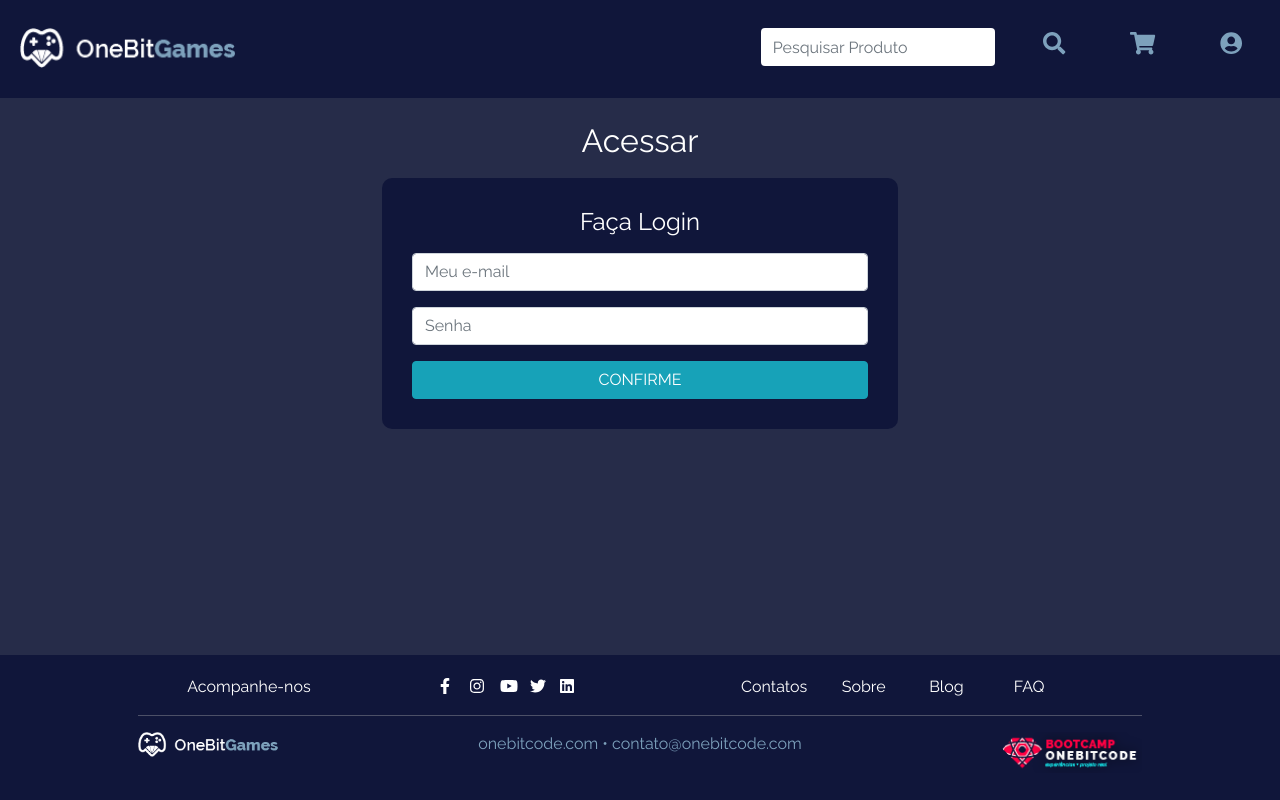
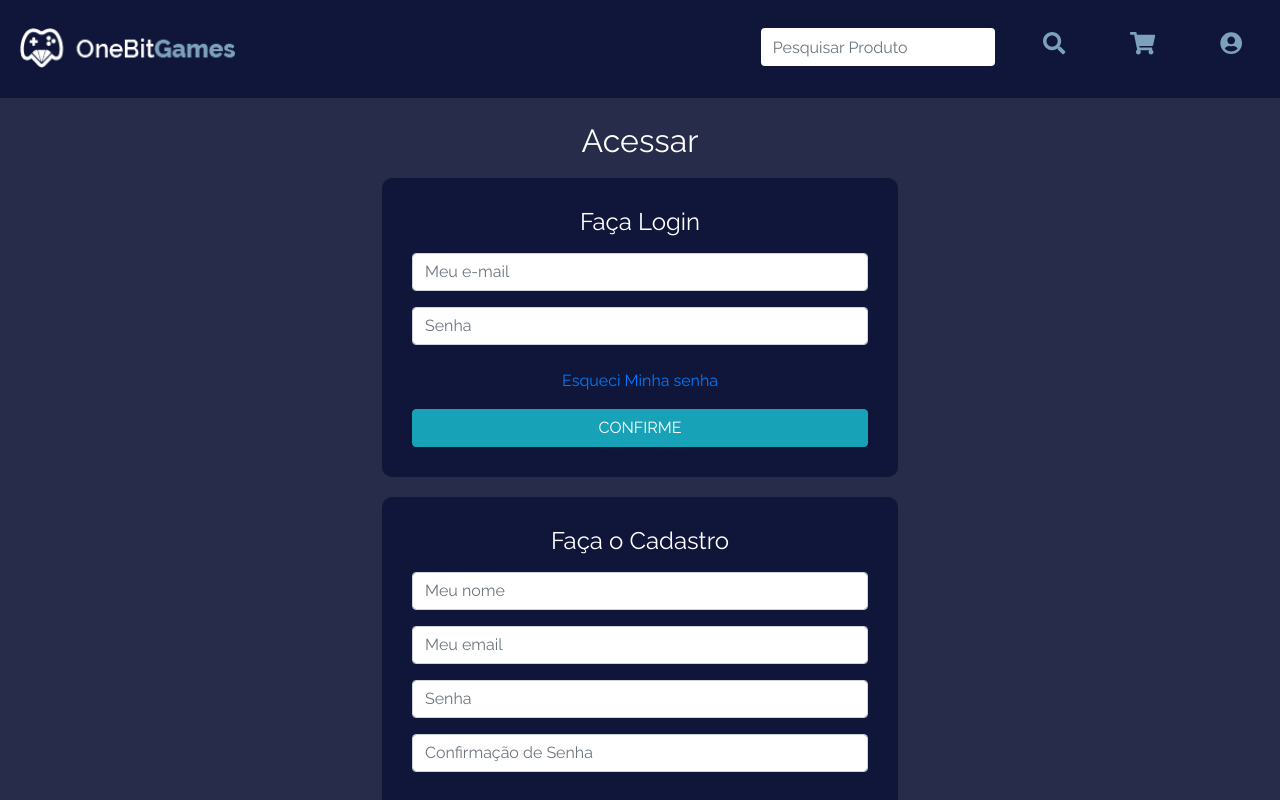
Before and after one commit to JorgeLAB/ecommerce_bootcamp, a Next.js app in the folder e-commerce-web/: page /Auth/Login in a window 1280 px wide. Shown: the top 800 px of the page. Built offline with nearby package versions, Linux system fonts and the light colour scheme.

Commit message:
Configuring authentication logic.

```diff
--- a/e-commerce-web/components/LoginForm/index.tsx
+++ b/e-commerce-web/components/LoginForm/index.tsx
@@ -1,6 +1,20 @@
 import React from 'react';
 import {InputGroup, FormControl, Button, Row, Col} from 'react-bootstrap';
+import { useState, useEffect, useRef } from 'react';
+
+import { useRouter } from 'next/router';
+import  Link  from 'next/link';
+
+import { useDispatch, useSelector } from 'react-redux';
+import { setLoggedUser } from '../../store/modules/auth/reducer';
+
 import BlueBackground from '../shared/BlueBackground';
+import { toast } from 'react-toastify';
+
+import AuthState from '../../dtos/AuthState';
+import User from '../../dtos/User';
+
+import UsersService from '../../services/users';
 
 interface LoginProps {
   titlePhrase: String,
@@ -9,6 +23,50 @@
 
 const LoginForm: React.FC<LoginProps> = ({ titlePhrase, buttonPhrase }) => {
 
+  const router = useRouter();
+  const dispatch = useDispatch();
+
+  const [email, setEmail ] = useState('');
+  const [password, setPassword ] = useState('');
+
+  const loggedUser: User = useSelector( (state: AuthState) => state.auth.loggedUser );
+  const passwordRef = useRef(null);
+
+  const handleSubmit = async( evt: React.FormEvent): Promise<void> => {
+    evt.preventDefault();
+
+    try{
+      const response = await UsersService.signIn( { email,  password} );
+
+      const { id, email: userEmail, name, profile } = response.data.data;
+
+      const user = {
+        id,
+        name,
+        email: userEmail,
+        profile: profile
+      };
+
+      dispatch( setLoggedUser(user) );
+
+      toast.info('Login relializado com sucesso.!');
+
+      router.push(user.profile === 'admin' ? '/Admin/' : '/')
+    }catch(err){
+      toast.error('E-mail ou senha Inválido.');
+    }
+  }
+
+  useEffect(() => {
+    // Quando o submit for executado dispatch( setLoggedUser(user) );
+    if( loggedUser ){
+      setEmail( loggedUser.email );
+      if( passwordRef && passwordRef.current ){
+        passwordRef.current.focus();
+      }
+    }
+  }, [loggedUser] );
+
   return (
     <div>
       <Row>
@@ -16,15 +74,41 @@
           <BlueBackground>
             <h4>{ titlePhrase }</h4>
 
+            <form onSubmit={handleSubmit} >
+
               <InputGroup className="mt-3">
-						<FormControl placeholder="Meu e-mail" />
+                <FormControl placeholder="Meu e-mail"
+                             value={email}
+                             type='email'
+                             onChange={
+                               (evt: React.ChangeEvent<HTMLInputElement>) =>
+                                setEmail(evt.target.value)
+                             }
+                             required
+                />
+
               </InputGroup>
 
               <InputGroup className="mt-3">
-						<FormControl placeholder="Senha" />
+                <FormControl placeholder="Senha"
+                             value={password}
+                             type='password'
+                             onChange={
+                              (evt: React.ChangeEvent<HTMLInputElement>) =>
+                               setPassword(evt.target.value)
+                             }
+                             ref={passwordRef}
+                             required
+                />
               </InputGroup>
 
-					<Button className="btn btn-info mt-3 w-100">{ buttonPhrase }</Button>
+              <br />
+              <Link href="/Auth/PasswordRecovery"> Esqueci Minha senha </Link>
+              <br />
+
+              <Button type="submit" className="btn btn-info mt-3 w-100">{ buttonPhrase }</Button>
+
+            </form>
           </BlueBackground>
         </Col>
       </Row>
--- /dev/null
+++ b/e-commerce-web/components/SignUpForm/index.tsx
@@ -0,0 +1,130 @@
+import React, { useState }from 'react';
+import { InputGroup, FormControl, Button, Row, Col } from 'react-bootstrap';
+import BlueBackground from '../shared/BlueBackground';
+
+import UserService from '../../services/users';
+
+import { toast } from 'react-toastify';
+
+import { useDispatch } from 'react-redux';
+import { setLoggedUser } from '../../store/modules/auth/reducer';
+
+interface SignUpProps {
+  titlePhrase: string,
+  buttonPhrase: string
+}
+
+const SignUpForm: React.FC<SignUpProps> = ({ titlePhrase, buttonPhrase }) => {
+  const [name, setName] = useState('');
+  const [email, setEmail] = useState('');
+  const [password, setPassword] = useState('');
+  const [passwordConfirmation, setPasswordConfirmation] = useState('');
+
+  const dispatch = useDispatch();
+
+  const handleSubmit = async(evt: React.FormEvent):Promise<void> => {
+    evt.preventDefault();
+
+    if(password !== passwordConfirmation ){
+      toast.error('A senha e a confirmação de senha devem ser iquais.');
+      return;
+    }
+
+    try{
+      await UserService.signUp({
+        name,
+        email,
+        password,
+        password_confirmation: passwordConfirmation
+      });
+
+      toast.info('Registro Realizado com sucesso! Para continuar faça login.');
+
+      dispatch(
+        setLoggedUser({
+          id: 0,
+          name,
+          email,
+          profile: 'client'
+      }))
+
+      setName('');
+      setEmail('');
+      setPassword('');
+      setPasswordConfirmation('');
+
+    }catch(err){
+
+      if( err.response.data.errors ){
+        toast.warning( err.response.data.errors.full_messages[0] );
+      }
+
+      console.log(err.response);
+    }
+  }
+
+  return (
+
+    <div>
+      <Row>
+        <Col lg={{ span: 6, offset: 3 }} md={{ span: 8, offset: 2 }}>
+          <BlueBackground>
+            <h4>{titlePhrase}</h4>
+
+            <form onSubmit={handleSubmit}>
+              <InputGroup className="mt-3">
+                <FormControl placeholder="Meu nome"
+                             type='text'
+                             value={name}
+                             onChange={
+                              (evt: React.ChangeEvent<HTMLInputElement>) =>
+                              setName(evt.target.value)
+                             }
+                             required
+                />
+              </InputGroup>
+              <InputGroup className="mt-3">
+                <FormControl placeholder="Meu email"
+                             type="email"
+                             value={email}
+                             onChange={
+                              (evt: React.ChangeEvent<HTMLInputElement>) =>
+                              setEmail(evt.target.value)
+                             }
+                             required
+                />
+              </InputGroup>
+              <InputGroup className="mt-3">
+                <FormControl placeholder="Senha"
+                             type="password"
+                             value={password}
+                             onChange={
+                              (evt: React.ChangeEvent<HTMLInputElement>) =>
+                              setPassword(evt.target.value)
+                             }
+                             required
+                />
+              </InputGroup>
+              <InputGroup className='mt-3'>
+                <FormControl placeholder="Confirmação de Senha"
+                             type="password"
+                             value={passwordConfirmation}
+                             onChange={
+                              (evt: React.ChangeEvent<HTMLInputElement>) =>
+                              setPasswordConfirmation(evt.target.value)
+                             }
+                             required
+                />
+              </InputGroup>
+              <br />
+
+              <Button type="submit" className="btn btn-info mt-3 w-100">{buttonPhrase}</Button>
+            </form>
+          </BlueBackground>
+        </Col>
+      </Row>
+    </div>
+  )
+}
+
+export default SignUpForm;
--- a/e-commerce-web/package.json
+++ b/e-commerce-web/package.json
@@ -23,6 +23,7 @@
     "react-bootstrap": "^1.4.0",
     "react-dom": "17.0.1",
     "react-redux": "^7.2.2",
+    "react-toastify": "^6.2.0",
     "redux": "^4.0.5",
     "redux-persist": "^6.0.0",
     "typescript": "^4.1.3"
--- a/e-commerce-web/pages/Auth/Login/index.tsx
+++ b/e-commerce-web/pages/Auth/Login/index.tsx
@@ -1,5 +1,6 @@
 import React from 'react';
 import LoginForm from '../../../components/LoginForm';
+import SignUpForm from '../../../components/SignUpForm';
 import MainComponent from '../../../components/shared/MainComponent';
 
 
@@ -9,6 +10,7 @@
       <div className="text-center p-4">
         <h2>Acessar</h2>
         <LoginForm titlePhrase = "Faça Login" buttonPhrase = "CONFIRME" />
+        <SignUpForm titlePhrase = "Faça o Cadastro" buttonPhrase = "CONFIRME" />
       </div>
     </MainComponent>
   )
--- a/e-commerce-web/pages/_app.tsx
+++ b/e-commerce-web/pages/_app.tsx
@@ -5,6 +5,9 @@
 import { Provider } from 'react-redux';
 import { PersistGate } from 'redux-persist/integration/react';
 import { store, persistor } from '../store';
+import { toast } from 'react-toastify';
+import 'react-toastify/dist/ReactToastify.css';
+toast.configure()
 
 
 import '../styles/globals.css'
--- a/e-commerce-web/services/users.ts
+++ b/e-commerce-web/services/users.ts
@@ -19,12 +19,12 @@
 
 const UsersService = {
   signIn: ( { email, password }: SignInData ) =>
-    api.post<SignInResponse>('auth/v1/user/sign_in', {
+    api.post<SignInResponse>('/auth/v1/user/sign_in', {
       email,
       password
   }),
   signUp: ({ name, email, password, password_confirmation }: SignUpData) =>
-    api.post<void>('auth/V1/sign_up', { name, email, password, password_confirmation }) // void post a entidade ainda é de um tipo idefinido
+    api.post<void>('/auth/v1/user', { name, email, password, password_confirmation }) // void post a entidade ainda é de um tipo idefinido
 }
 
 export default UsersService;
```
Also changed, not shown: 1 other file (tests, documents, lock files or other folders). Lines whose indentation alone changed are shown as unchanged.
